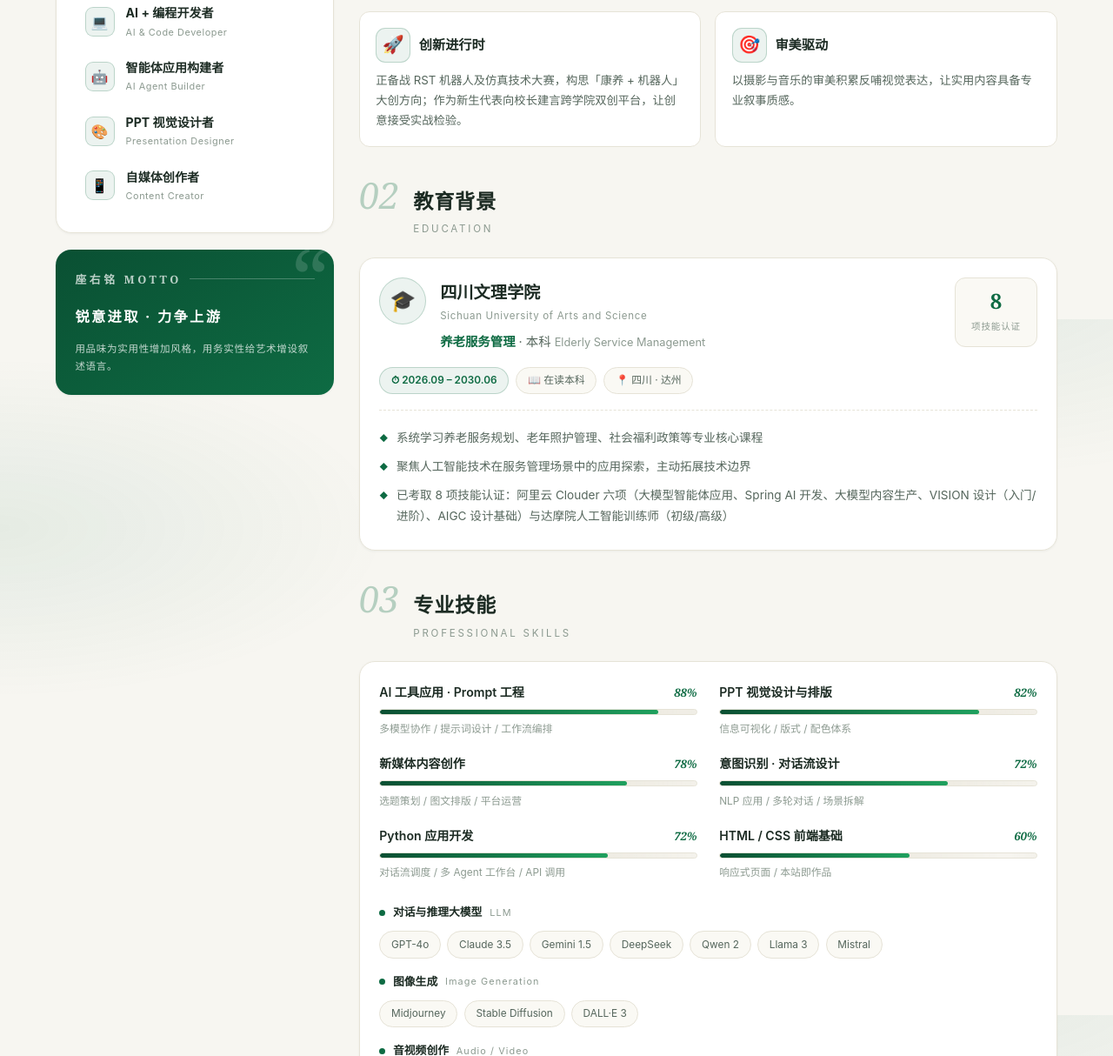
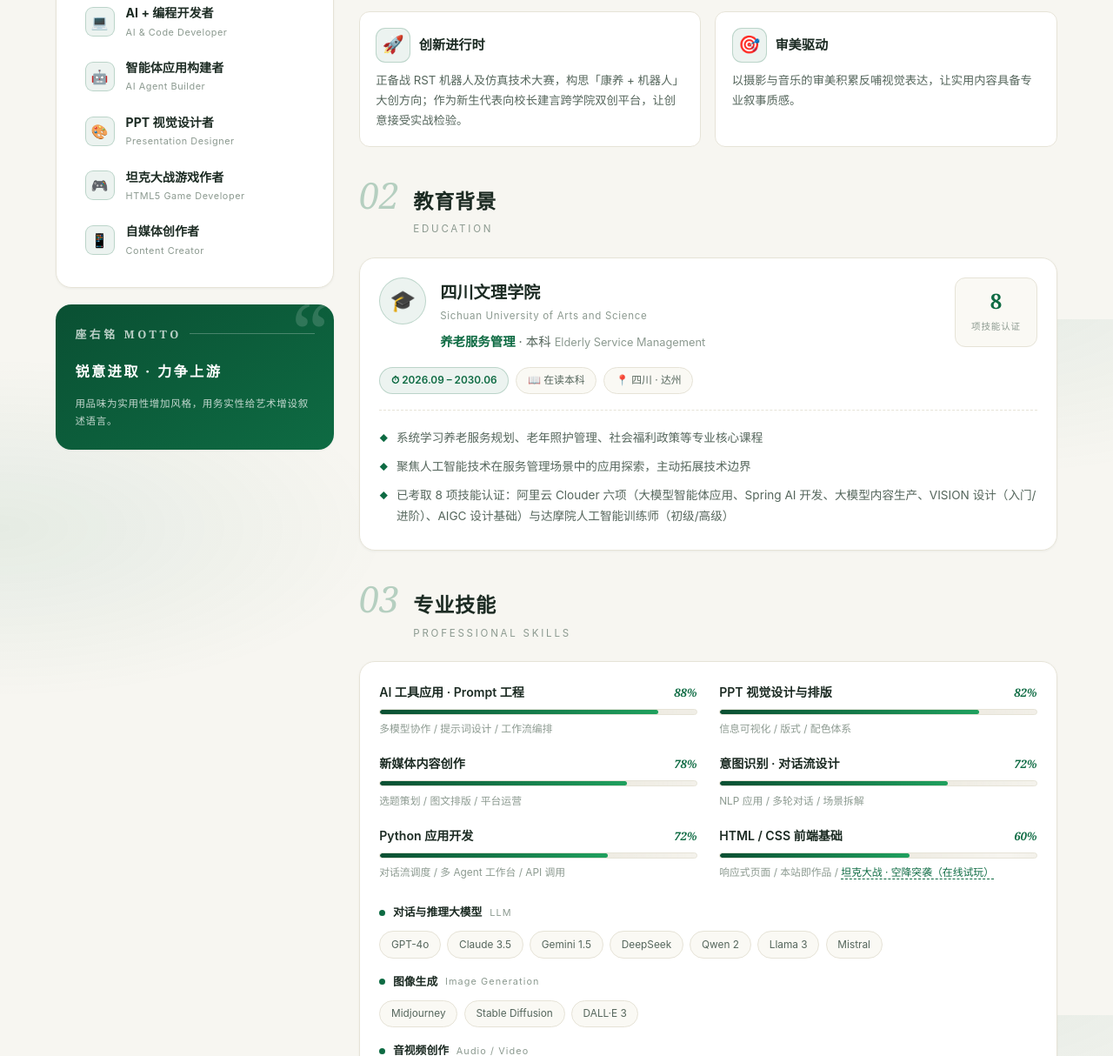
Before and after one commit to Juny186/personal-website, a plain HTML site: page index.html in a window 1280 px wide. Shown: the part 1233-2447 px from the top of the page at 87% size. Drawn offline with Linux system fonts and the light colour scheme.

Commit message:
feat: 简历融入坦克大战在线试玩入口（技能链接/身份行/打字机轮播）

```diff
--- a/index.html
+++ b/index.html
@@ -805,6 +805,8 @@
             animation: sheen 2.6s ease infinite;
         }
         .skill-note { font-size: 0.74rem; color: var(--ink-faint); margin-top: 0.4rem; }
+        .skill-note a { color: var(--accent); text-decoration: none; border-bottom: 1px dashed var(--accent); transition: opacity .2s; }
+        .skill-note a:hover { opacity: .7; }
 
         .model-groups { margin-top: 1.5rem; display: flex; flex-direction: column; gap: 1rem; }
         .model-group .mg-head {
@@ -1619,6 +1621,10 @@
                     <div><b>PPT 视觉设计者</b><span>Presentation Designer</span></div>
                 </div>
                 <div class="identity-row">
+                    <span class="i-icon">🎮</span>
+                    <div><b>坦克大战游戏作者</b><span>HTML5 Game Developer</span></div>
+                </div>
+                <div class="identity-row">
                     <span class="i-icon">📱</span>
                     <div><b>自媒体创作者</b><span>Content Creator</span></div>
                 </div>
@@ -1756,7 +1762,7 @@
                         <div class="skill" data-level="60">
                             <div class="skill-top"><b>HTML / CSS 前端基础</b><span>60%</span></div>
                             <div class="skill-track"><div class="skill-fill"></div></div>
-                            <p class="skill-note">响应式页面 / 本站即作品</p>
+                            <p class="skill-note">响应式页面 / 本站即作品 / <a href="https://juny186.github.io/studious-robot/" target="_blank" rel="noopener" aria-label="在线试玩坦克大战">坦克大战 · 空降突袭（在线试玩）</a></p>
                         </div>
                     </div>
 
@@ -2073,6 +2079,7 @@
             '智能体应用构建者',
             'PPT 视觉设计者',
             '技能认证 ×8',
+            '坦克大战开发者',
             '大模型智能体应用者',
             '康养 × AI 创新探索者'
         ];
```
